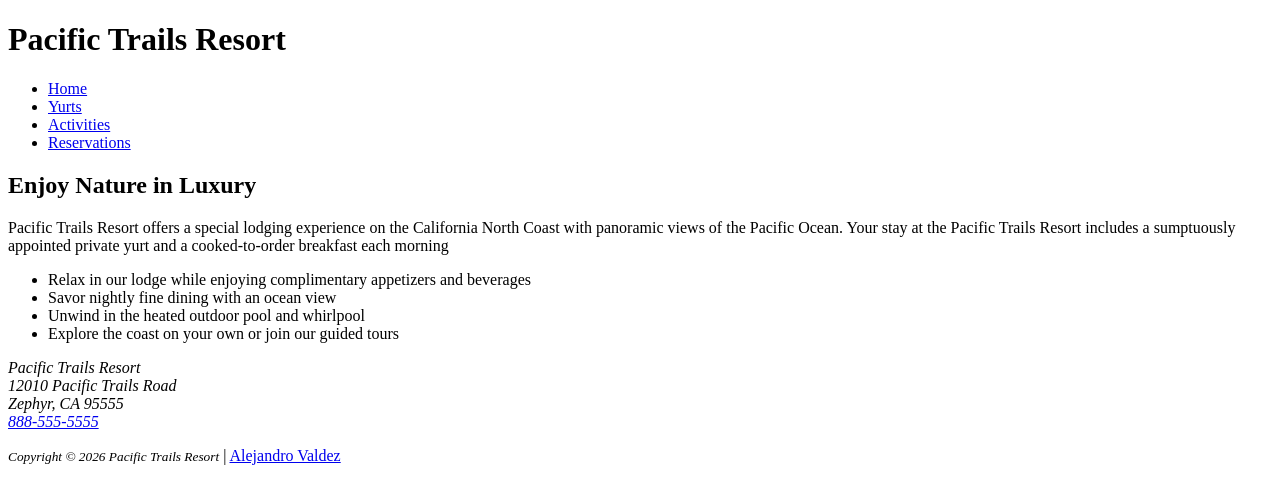
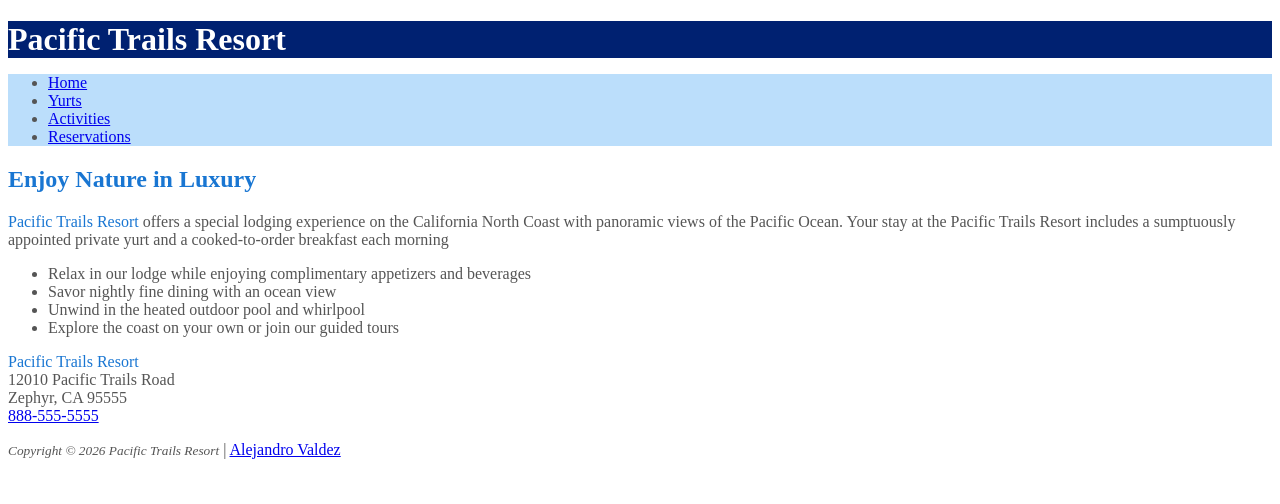
Before and after one commit to alejandro-valdez1/webd152, a website: page chapter4/ch4pacific/index.html in a window 1280 px wide. Drawn offline with Linux system fonts and the light colour scheme.

Commit message:
finished assignment

```diff
--- a/chapter4/ch4pacific/index.html
+++ b/chapter4/ch4pacific/index.html
@@ -4,6 +4,7 @@
     <meta charset="UTF-8" />
     <meta name="viewport" content="width=device-width, initial-scale=1.0" />
     <title>Pacific Trails Resort</title>
+    <link rel="stylesheet" href="pacific.css" />
   </head>
   <body>
     <header>
@@ -11,17 +12,22 @@
     </header>
     <nav>
       <ul>
-        <li><a href="index.html">Home</a></a></li>
-        <li><a href="yurts.html">Yurts</a></a></li>
-        <li><a href="activities.html">Activities</a></a></li>
-        <li><a href="reservations.html">Reservations</a></a></li>
+        <li><a href="index.html">Home</a></li>
+        <li><a href="yurts.html">Yurts</a></li>
+        <li><a href="activities.html">Activities</a></li>
+        <li><a href="reservations.html">Reservations</a></li>
       </ul>
     </nav>
 
     <!-- main>h2{}+p{} -->
     <main>
       <h2>Enjoy Nature in Luxury</h2>
-        <p>Pacific Trails Resort offers a special lodging experience on the California North Coast with panoramic views of the Pacific Ocean. Your stay at the Pacific Trails Resort includes a sumptuously appointed private yurt and a cooked-to-order breakfast each morning</p>
+      <p>
+        <span class="resort">Pacific Trails Resort</span> offers a special lodging experience on the
+        California North Coast with panoramic views of the Pacific Ocean. Your stay at the Pacific
+        Trails Resort includes a sumptuously appointed private yurt and a cooked-to-order breakfast
+        each morning
+      </p>
 
       <ul>
         <li>Relax in our lodge while enjoying complimentary appetizers and beverages</li>
@@ -32,10 +38,11 @@
       <!-- div>p -->
       <address>
         <p>
-              Pacific Trails Resort <br>
-              12010 Pacific Trails Road <br>
-              Zephyr, CA 95555 <br>
-             <a href="tel:888-555-5555">888-555-5555</a></p>
+          <span class="resort">Pacific Trails Resort</span> <br />
+          12010 Pacific Trails Road <br />
+          Zephyr, CA 95555 <br />
+          <a href="tel:888-555-5555">888-555-5555</a>
+        </p>
       </address>
     </main>
 
--- /dev/null
+++ b/chapter4/ch4pacific/pacific.css
@@ -0,0 +1,27 @@
+body {
+  background-color: #fff; /*bgc#fff*/
+  color: #555; /*color#555*/
+}
+header {
+  background-color: #002171; /*bgc#002171*/
+  color: #fff; /*color#fff*/
+}
+nav {
+  background-color: #bbdefb; /*bgc#bbdefb*/
+}
+h1 {
+  margin-bottom: 0; /*mb0*/
+}
+h2 {
+  color: #1976d2; /*c#1976d2*/
+}
+
+dt {
+  color: #002171; /*c#002171*/
+}
+address {
+  font-style: normal; /*fsnormal*/
+}
+.resort {
+  color: #1976d2; /*c#1976d2*/
+}
```
Also changed, not shown: chapter4/ch4pacific/yurts.html (+20 -9 lines), package.json (added, +12 -0 lines), .prettierrc.json (added), 1 other file. Lines whose indentation alone changed are shown as unchanged.
